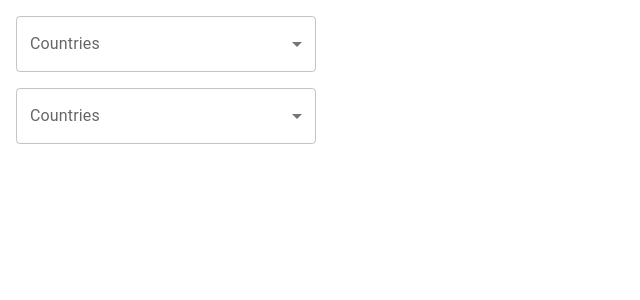
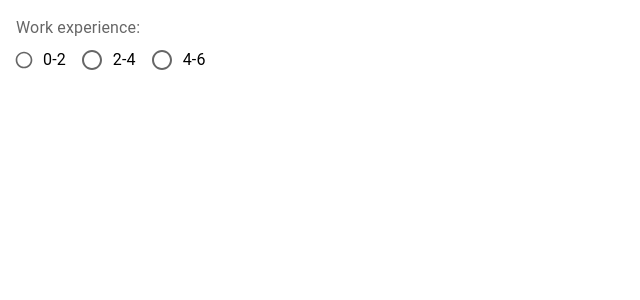
Before and after one commit to sara-farokhi/mui, a React (Create React App) app: page / in a window 1280 px wide. Shown: the top 300 px of the page, without its empty margins (0-640 px from the left). Built offline with nearby package versions, Linux system fonts and the light colour scheme.

Commit message:
Mui Radio

```diff
--- a/src/App.tsx
+++ b/src/App.tsx
@@ -3,7 +3,10 @@ import './App.css';
 // import MuiTypography from "./components/MuiTypography"
 // import MuiButton from "./components/MuiButton"
 // import MuiTextField from "./components/MuiTextField"
-import MuiSelect from "./components/MuiSelect"
+// import MuiSelect from "./components/MuiSelect"
+import MuiRadio from "./components/MuiRadio"
+
+
 
 
 
@@ -13,7 +16,8 @@ function App() {
       {/* <MuiTypography /> */}
       {/* <MuiButton /> */}
       {/* <MuiTextField /> */}
-      <MuiSelect />
+      {/* <MuiSelect /> */}
+      {<MuiRadio />}
     </div>
   );
 }
--- /dev/null
+++ b/src/components/MuiRadio.tsx
@@ -0,0 +1,26 @@
+import React, { useState } from 'react'
+import { Box, FormControl, FormLabel, RadioGroup, FormControlLabel, Radio } from "@mui/material"
+
+const MuiRadio = () => {
+  const [selected, setSelected] = useState<string>('')
+
+  const handleSelect = (e: React.ChangeEvent<HTMLInputElement>) => {
+    setSelected(e.target.value)
+  }
+  return (
+    <>
+      <Box width="300px" m={2}>
+        <FormControl>
+          <FormLabel>Work experience:</FormLabel>
+          <RadioGroup onChange={handleSelect}  row>
+            <FormControlLabel label="0-2" value="0-2" control={<Radio size="small" />}></FormControlLabel>
+            <FormControlLabel label="2-4" value="2-4" control={<Radio size="medium" />}></FormControlLabel>
+            <FormControlLabel label="4-6" value="4-6" control={<Radio  color="success"/>}></FormControlLabel>
+          </RadioGroup>
+        </FormControl>
+      </Box>
+    </>
+  )
+}
+
+export default MuiRadio
--- a/src/components/MuiTypography.tsx
+++ b/src/components/MuiTypography.tsx
@@ -1,7 +1,7 @@
 import Typography from '@mui/material/Typography';
 const MuiTypography = () => {
   return (
-    <div>
+    <div>a
       <Typography variant='h1'> h1  Heading</Typography>
       <Typography variant='h2'> h2  Heading</Typography>
       <Typography variant='h3'> h3  Heading</Typography>
```
Also changed, not shown: src/components/MuiSelect.tsx (line endings or trailing spaces).
